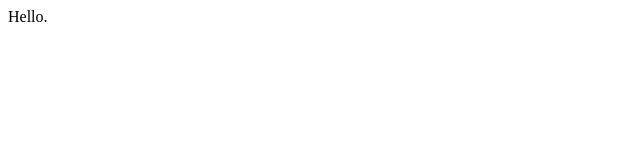
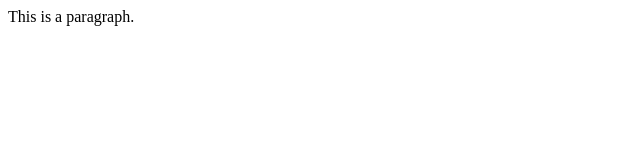
Before and after one commit to littlesaigon/newGitTest, a plain HTML site: page index.html in a window 1280 px wide. Shown: the whole page, without its empty margins (0-640 px from the left). Drawn offline with Linux system fonts and the light colour scheme.

Commit message:
is this a commit message?

```diff
--- a/index.html
+++ b/index.html
@@ -1,5 +1,10 @@
 <html>
 	<body>
-	Hello.
+
+	<div id="section">
+		<p> This is a paragraph. </p>
+	</div>
+
+
 	</body>
 </html>
```
Also changed, not shown: 1 other file.
